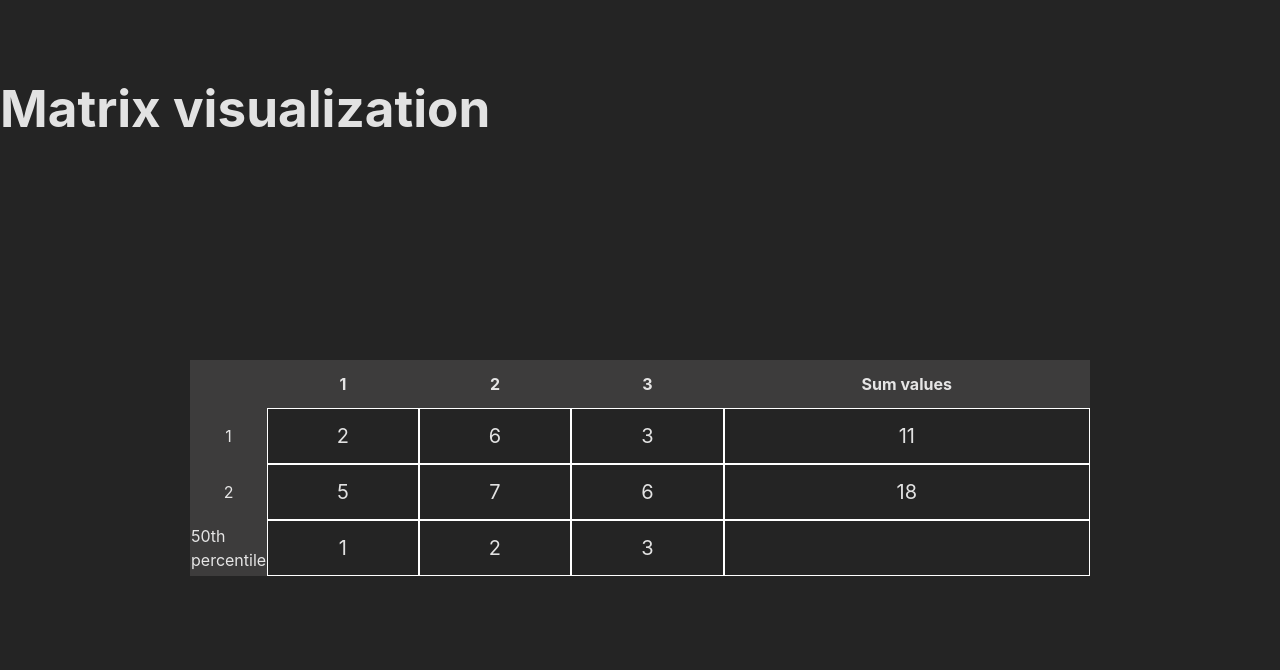
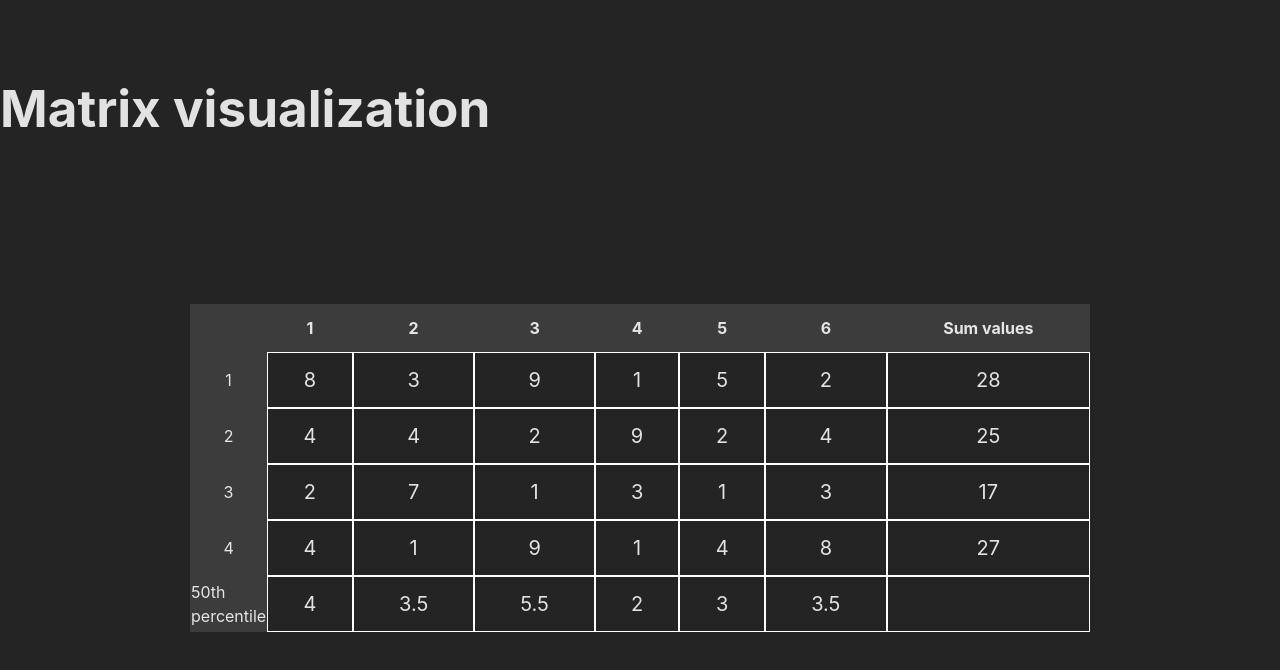
Before and after one commit to ydem1/matrix-visualization, a React (Vite) app: page / in a window 1280 px wide. Shown: the top 670 px of the page. Built offline with nearby package versions, Linux system fonts and the light colour scheme.

Commit message:
add calculatePercentilesPerColumn

```diff
--- a/src/App.tsx
+++ b/src/App.tsx
@@ -3,8 +3,8 @@ import { Table, TableBody, TableHeader } from "./components/Table";
 import { TableFooter } from "./components/Table/TableFooter";
 import { generateMatrix } from "./utils/generateMatrix";
 
-const M = 2;
-const N = 3;
+const M = 4;
+const N = 6;
 
 const TITLE = "Matrix visualization";
 
@@ -19,7 +19,7 @@ function App() {
         <Table ariaLabel={TITLE}>
           <TableHeader columnNumbers={N} />
           <TableBody matrix={matrix} />
-          <TableFooter columnNumbers={N} />
+          <TableFooter matrix={matrix} />
         </Table>
       </section>
     </main>
--- a/src/components/Table/TableFooter/index.tsx
+++ b/src/components/Table/TableFooter/index.tsx
@@ -1,17 +1,18 @@
-import { getArrayNumbers } from "src/utils/getArrayNumbers";
+import { calculatePercentilesPerColumn } from "src/utils/calculatePercentilesPerColumn";
+import { Cell } from "src/@types/cell";
 import { TableCell } from "../TableCell";
 import styles from "./TableFooter.module.scss";
 
 interface Props {
-  columnNumbers: number;
+  matrix: Cell[][];
 }
 
-export const TableFooter: React.FC<Props> = ({ columnNumbers }) => (
+export const TableFooter: React.FC<Props> = ({ matrix }) => (
   <tfoot className={styles["table-footer"]}>
     <tr>
       <td className={styles["table-footer__label"]}>50th percentile</td>
 
-      {getArrayNumbers(columnNumbers).map((number) => (
+      {calculatePercentilesPerColumn(matrix).map((number) => (
         <TableCell key={number}>{number}</TableCell>
       ))}
 
--- /dev/null
+++ b/src/utils/calculatePercentilesPerColumn.tsx
@@ -0,0 +1,24 @@
+import { Cell } from "src/@types/cell";
+
+export const calculatePercentilesPerColumn = (matrix: Cell[][]) => {
+  const numRows = matrix.length;
+  const numColumns = matrix[0].length;
+
+  const result = [];
+
+  for (let columnIndex = 0; columnIndex < numColumns; columnIndex++) {
+    const column = matrix.map((row) => row[columnIndex].amount);
+    column.sort((a, b) => a - b);
+
+    const isEven = numRows % 2 === 0;
+    const middleIndex = Math.floor(numRows / 2);
+
+    if (isEven) {
+      result.push((column[middleIndex - 1] + column[middleIndex]) / 2);
+    } else {
+      result.push(column[middleIndex]);
+    }
+  }
+
+  return result;
+};
```
